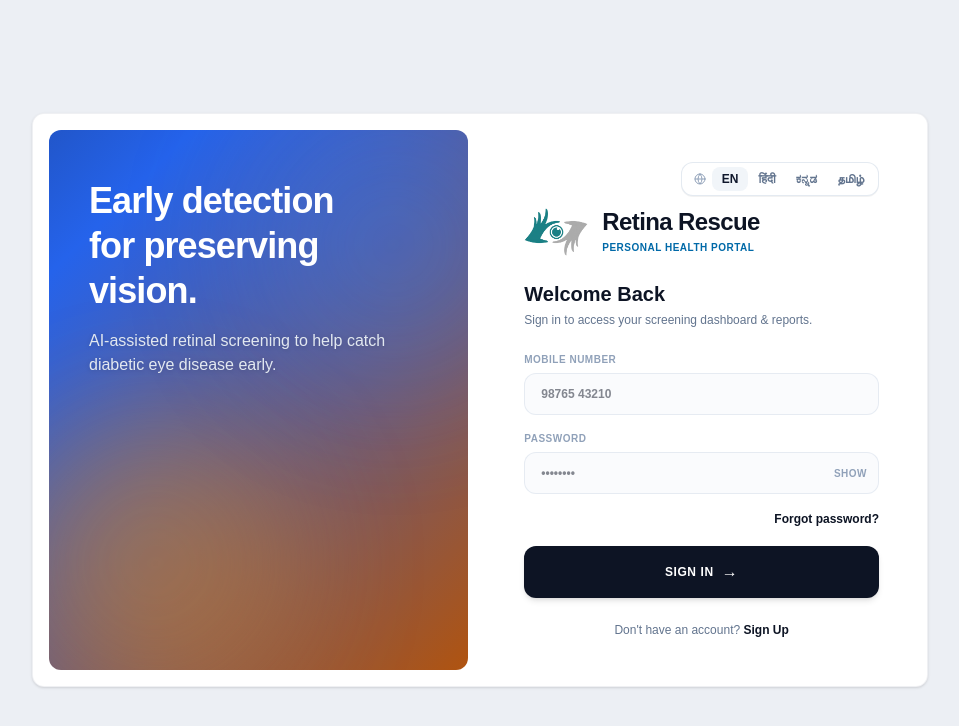
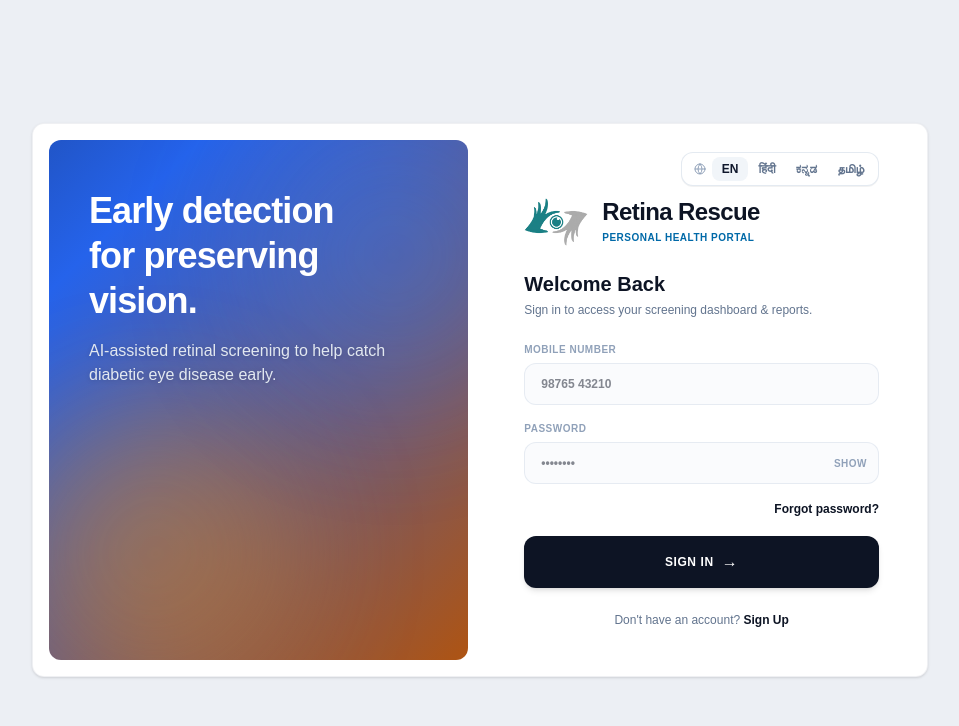
Before and after one commit to ruhaniraman/DiabetesRetina, a React (Vite) app in the folder frontend/: page /login in a window 1280 px wide. Shown: the top 726 px of the page, without its empty margins (160-1119 px from the left). Built offline with nearby package versions, Linux system fonts and the light colour scheme; no server answers.

Commit message:
Raise the language switcher on the sign-in pages

```diff
--- a/frontend/src/components/AuthLayout.jsx
+++ b/frontend/src/components/AuthLayout.jsx
@@ -52,7 +52,7 @@ export default function AuthLayout({ heroTitle, heroText, title, subtitle, child
 
         {/* Right Side: Form Panel */}
         <div className="w-full md:w-1/2 p-4 sm:p-8 flex flex-col justify-center">
-          <div className="flex justify-end mb-3">
+          <div className="flex justify-end mb-3 -mt-3 sm:-mt-5">
             <LanguageSwitcher />
           </div>
           {/* Brand Header with the app logo (same as the side navigation) */}
```
